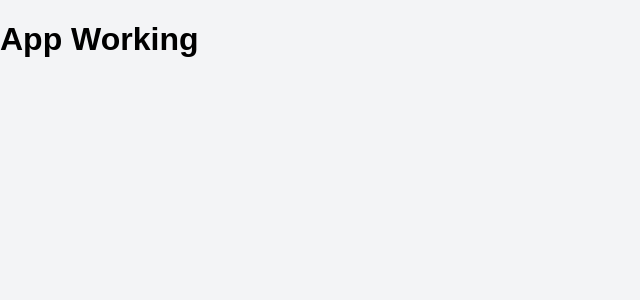
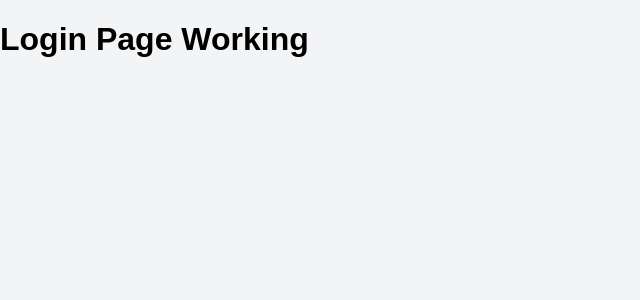
Before and after one commit to yadavupesh0390-afk/AI-calling-system-, a React (Vite) app in the folder apps/dashboard-ui/: page / in a window 1280 px wide. Shown: the top 300 px of the page, without its empty margins (0-640 px from the left). Built offline with nearby package versions, Linux system fonts and the light colour scheme; the HTML template or start-up script is replaced by a standard one.

Commit message:
Update App.jsx

```diff
--- a/apps/dashboard-ui/src/App.jsx
+++ b/apps/dashboard-ui/src/App.jsx
@@ -1,5 +1,22 @@
+import { BrowserRouter, Routes, Route } from 'react-router-dom';
+
+function LoginPage() {
+  return <h1>Login Page Working</h1>;
+}
+
+function DashboardPage() {
+  return <h1>Dashboard Page Working</h1>;
+}
+
 function App() {
-  return <h1>App Working</h1>;
+  return (
+    <BrowserRouter>
+      <Routes>
+        <Route path="/" element={<LoginPage />} />
+        <Route path="/dashboard" element={<DashboardPage />} />
+      </Routes>
+    </BrowserRouter>
+  );
 }
 
 export default App;
```
